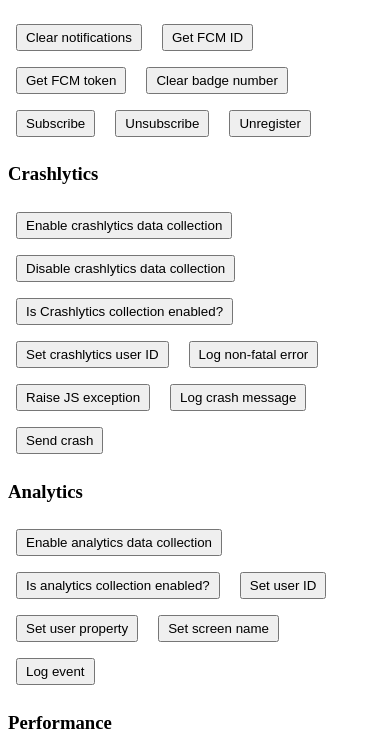
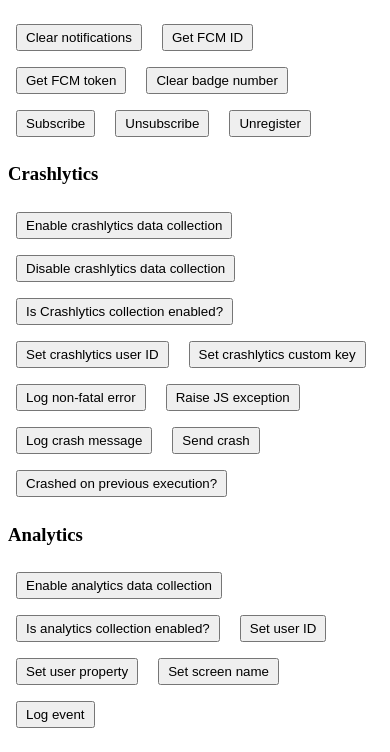
Before and after one commit to dpa99c/cordova-plugin-firebasex-test, a website: page www/index.html in a window 390 px wide. Shown: the part 92-844 px from the top of the page. Drawn offline with Linux system fonts and the light colour scheme; some packages are replaced by stand-ins of ours.

Commit message:
Add `setCrashlyticsCustomKey()` and `didCrashOnPreviousExecution()`

```diff
--- a/www/index.html
+++ b/www/index.html
@@ -32,11 +32,13 @@
     <button onclick="setCrashlyticsCollectionEnabled(false)">Disable crashlytics data collection</button>
     <button onclick="isCrashlyticsCollectionEnabled()">Is Crashlytics collection enabled?</button>
     <button onclick="setCrashlyticsUserId()">Set crashlytics user ID</button>
+    <button onclick="setCrashlyticsCustomKey()">Set crashlytics custom key</button>
     <button onclick="sendNonFatal()">Log non-fatal error</button>
     <button onclick="causeJsException()">Raise JS exception</button>
     <button onclick="logCrashMessage()">Log crash message</button>
     <button onclick="sendCrash()">Send crash</button>
     <button onclick="sendNdkCrash()" class="android-only">Send NDK crash</button>
+    <button onclick="didCrashOnPreviousExecution()">Crashed on previous execution?</button>
 
     <h3>Analytics</h3>
     <button onclick="setAnalyticsCollectionEnabled()">Enable analytics data collection</button>
--- a/www/js/index.js
+++ b/www/js/index.js
@@ -403,6 +403,14 @@
     });
 }
 
+function setCrashlyticsCustomKey(){
+    FirebasePlugin.setCrashlyticsCustomKey("my_key", "foo", function(){
+        log("Set crashlytics custom key");
+    },function(error){
+        logError("Failed to set crashlytics custom key", error);
+    });
+}
+
 function sendNonFatal(){
     FirebasePlugin.logError("This is a non-fatal error", function(){
         log("Sent non-fatal error");
@@ -430,6 +438,14 @@
 
 function sendNdkCrash(){
     helloc.causeCrash();
+}
+
+function didCrashOnPreviousExecution(){
+    FirebasePlugin.didCrashOnPreviousExecution(function(didCrashOnPreviousExecution){
+        log("Did crash on previous execution: "+didCrashOnPreviousExecution);
+    }, function(error){
+        logError("Failed to check crash on previous execution:" + error);
+    });
 }
 
 // Analytics
```
